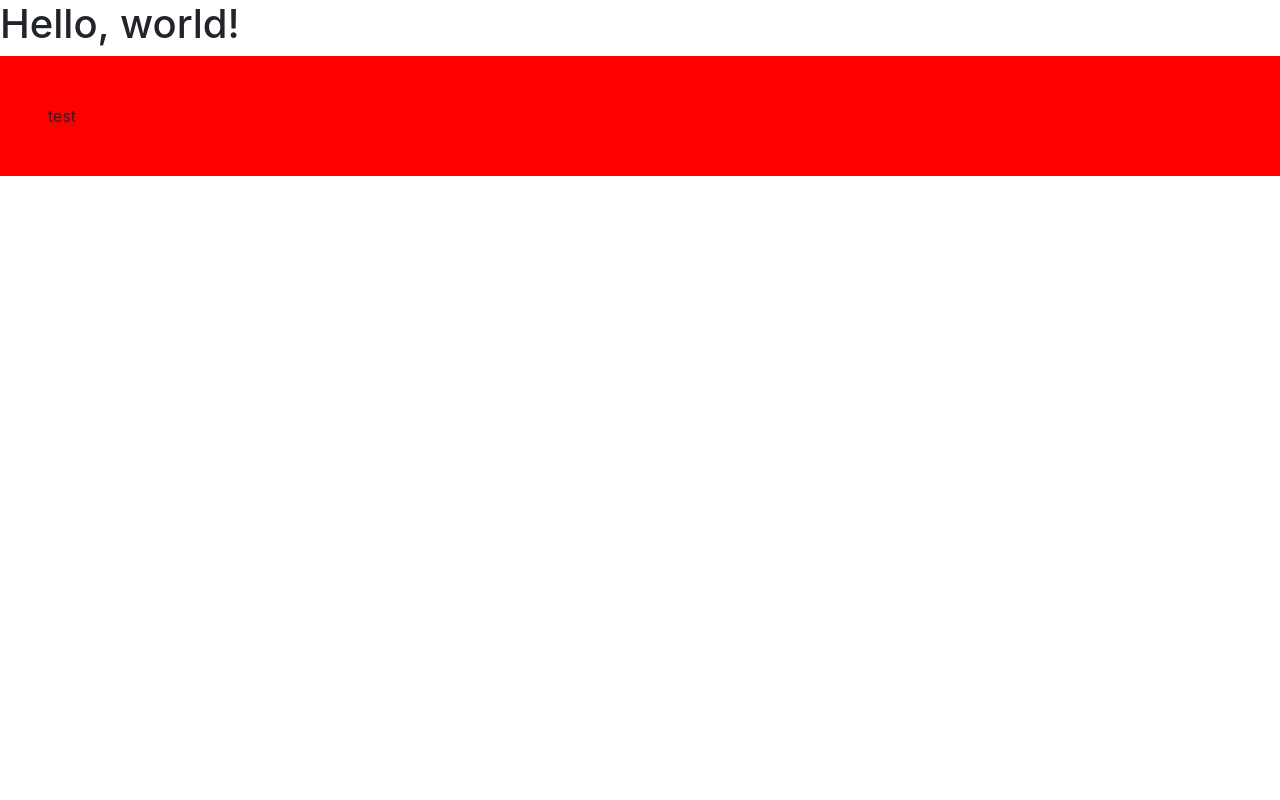
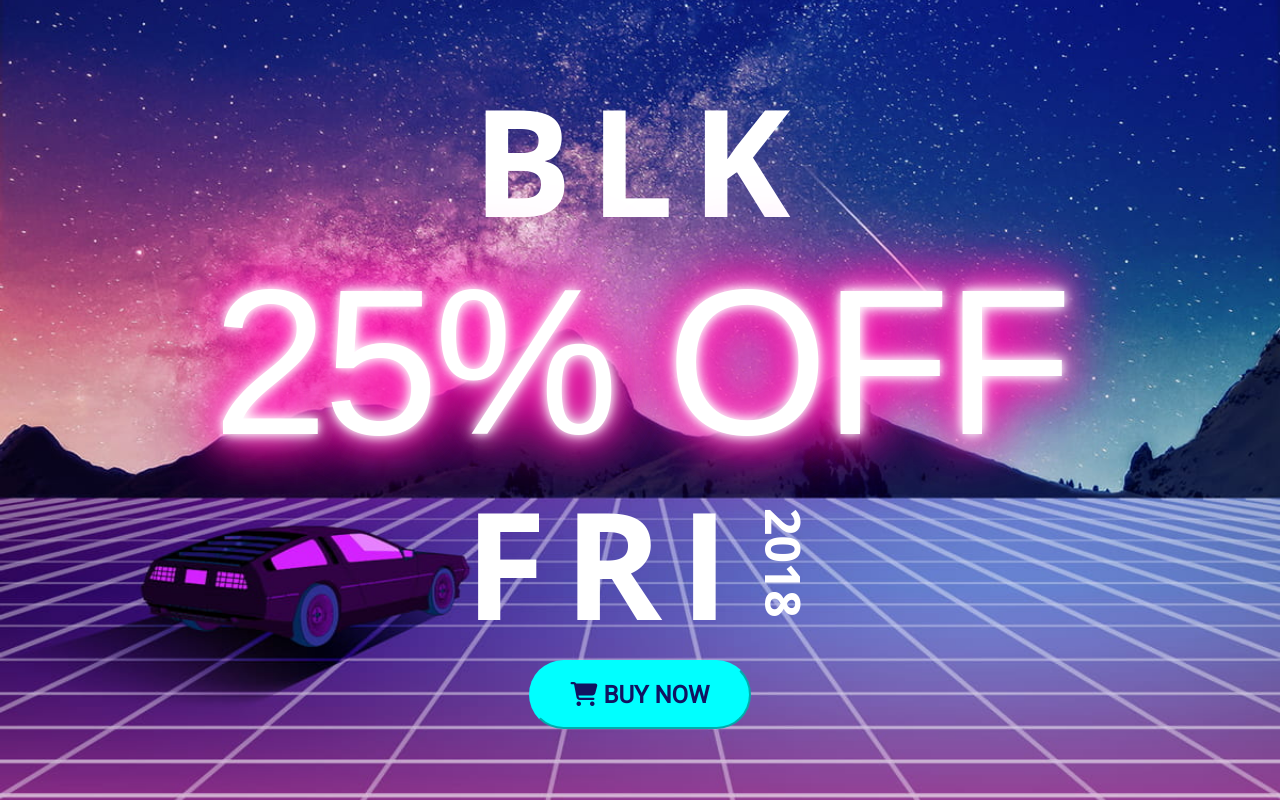
Before and after one commit to crowjambo/80sStyleElementorWebsite, a website: page index.html in a window 1280 px wide. Drawn offline with nearby package versions, Linux system fonts and the light colour scheme.

Commit message:
hero section

```diff
--- a/index.html
+++ b/index.html
@@ -9,14 +9,37 @@
     <link rel="stylesheet" href="css/style.css">
     <!-- Font awesome -->
     <script src="https://kit.fontawesome.com/8f18b9bd14.js"></script>
+    <!-- Google fonts -->
+    <link href="https://fonts.googleapis.com/css?family=Roboto&display=swap" rel="stylesheet">
 
-    <title>Hello, world!</title>
+
+    <title>80's style website copy</title>
   </head>
   <body>
-    <h1>Hello, world!</h1>
-    <div class="p-5 bg-primary">
-        test
-    </div>
+
+    <header class="d-flex align-items-center">
+        <div class="container-fluid">
+            <div class="row">
+                <div class="col text-center">
+                    <h2>BLK</h2>
+                    <h1>25% OFF</h1>
+                </div>
+            </div>
+            <div class="row">
+                <div class="col-7 text-right no-padding ">
+                    <h2>FRI</h2>
+                </div>
+                <div class="col-5 my-auto no-padding">
+                    <span>2018</span>
+                </div>
+            </div>
+            <div class="row">
+                <div class="col text-center">
+                    <button type="button" class="btn-primary btn-lg text-secondary font-weight-bold"><i class="fas fa-shopping-cart"></i> BUY NOW</button>
+                </div>
+            </div>
+        </div>
+    </header>
 
     <!-- #region JAVASCRIPT -->
     <!-- Optional JavaScript -->
--- a/sass/style.scss
+++ b/sass/style.scss
@@ -2,8 +2,62 @@
 //$body-color:                $gray-900 !default;
 
 $theme-colors:(
-"primary": red
+"primary": #00ffff,
+"secondary": #111360
 );
+
+$btn-border-radius: 50px;
+$btn-border-radius-lg: 50px;
+
+$btn-padding-y-lg:            20px;
+$btn-padding-x-lg:            40px;
+$btn-font-size-lg:            1.5rem;
+$btn-line-height-lg:          1;
 
 
 @import "../node_modules/bootstrap/scss/bootstrap";
+
+body{
+    font-family: "Roboto", sans-serif;
+}
+
+header{
+    height: 100vh;
+    background: url(../images/heroSection.jpg) no-repeat center center/cover;
+
+    h2{
+        font-size: 9.3rem;
+        font-family: open sans, sans-serif;
+        color: #fff;
+        font-weight: 700;
+        letter-spacing: 1.1rem;
+
+    }
+
+    span{
+        writing-mode: vertical-lr;
+        text-orientation: mixed;
+        font-size: 3rem;
+        letter-spacing: 0;
+        font-family: open sans, sans-serif;
+        color: #fff;
+        font-weight: 700;
+
+    }
+
+    h1{
+        font-family: Arial, Helvetica, sans-serif;
+        font-size: 13rem;
+        font-weight: 100;
+        letter-spacing: -5px;
+        line-height: 1;
+        text-shadow: 0 0 20px #fff,0 0 10px #fff,0 0 50px #ff0fad,0 0 50px #ff0fad,0 0 40px #ff0fad,0 0 100px #ff0fad,0 0 75px #ff0fad;
+        color: #fff;
+
+    }
+
+    .no-padding{
+        padding: 0;
+        margin: 0;
+    }
+}
```
Also changed, not shown: css/style.css.
